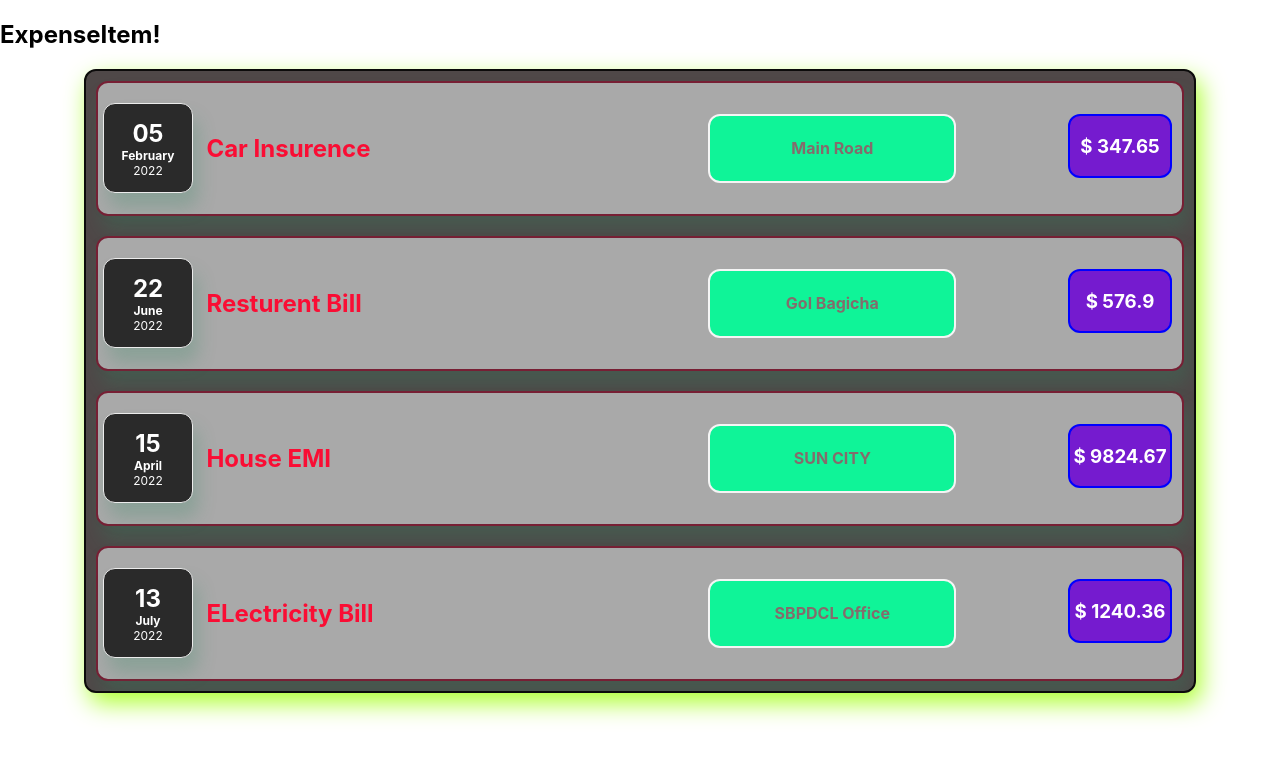
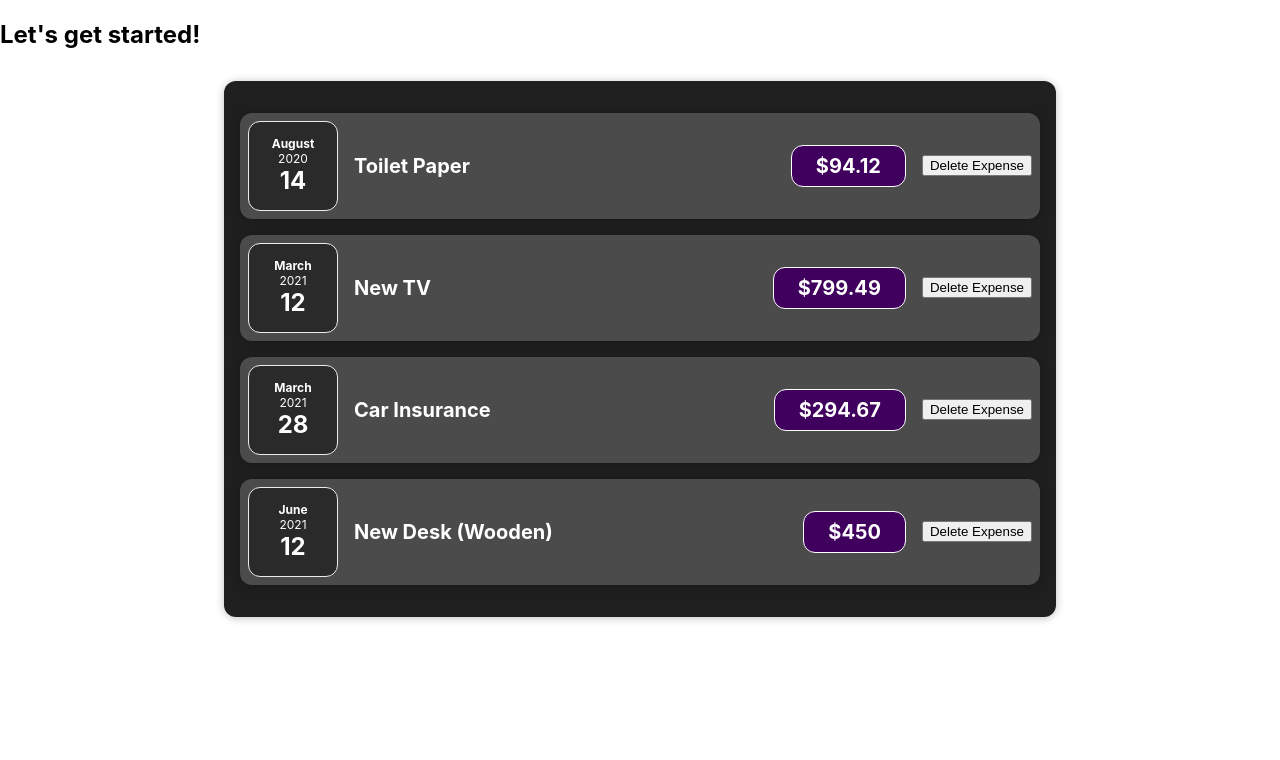
Before and after one commit to Prabhat944/full-React-project, a React (Create React App) app: page / in a window 1280 px wide. Shown: the top 760 px of the page. Built offline with nearby package versions, Linux system fonts and the light colour scheme.

Commit message:
Delete an expense from list

```diff
--- a/src/App.js
+++ b/src/App.js
@@ -1,13 +1,42 @@
-import Expenses from "./components/Expense/Expenses";
+import React from 'react';
 
-const App=() =>{
+import Expenses from './components/Expense/Expenses';
 
+const App = () => {
+  const expenses = [
+    {
+      id: 'e1',
+      title: 'Toilet Paper',
+      amount: 94.12,
+      date: new Date(2020, 7, 14),
+    },
+    { id: 'e2', title: 'New TV', amount: 799.49, date: new Date(2021, 2, 12) },
+    {
+      id: 'e3',
+      title: 'Car Insurance',
+      amount: 294.67,
+      date: new Date(2021, 2, 28),
+    },
+    {
+      id: 'e4',
+      title: 'New Desk (Wooden)',
+      amount: 450,
+      date: new Date(2021, 5, 12),
+    },
+  ];
 
-  return (<div >
-     <h2>ExpenseItem!</h2>
+  // return React.createElement(
+  //   'div',
+  //   {},
+  //   React.createElement('h2', {}, "Let's get started!"),
+  //   React.createElement(Expenses, { items: expenses })
+  // );
 
-    <Expenses />
-   </div>
+  return (
+    <div>
+      <h2>Let's get started!</h2>
+      <Expenses items={expenses} />
+    </div>
   );
 }
 
--- a/src/components/Expense/ExpenseDate.css
+++ b/src/components/Expense/ExpenseDate.css
@@ -6,11 +6,9 @@
   border: 1px solid #ececec;
   background-color: #2a2a2a;
   color: white;
+  border-radius: 12px;
   align-items: center;
   justify-content: center;
-    max-width: 20%;
-    margin-left: 5px;
-
 }
 
 .expense-date__month {
--- a/src/components/Expense/ExpenseDate.js
+++ b/src/components/Expense/ExpenseDate.js
@@ -1,15 +1,19 @@
+import React from 'react';
+
 import './ExpenseDate.css';
-import Card from '../UI/Card';
 
-const ExpenseDate=(props)=>{
-    const month=props.date.toLocaleString('en-US',{month:'long'});
-    const day=props.date.toLocaleString('en-US',{day:'2-digit'});
-    const year=props.date.getFullYear();
-    return <Card className='expense-date'>
-           <div className='expense-date__day'>{day}</div>
-           <div className='expense-date__month'>{month}</div>
-           <div className='expense-date__year'>{year}</div>
-    </Card>
-}
+const ExpenseDate = (props) => {
+  const month = props.date.toLocaleString('en-US', { month: 'long' });
+  const day = props.date.toLocaleString('en-US', { day: '2-digit' });
+  const year = props.date.getFullYear();
+
+  return (
+    <div className='expense-date'>
+      <div className='expense-date__month'>{month}</div>
+      <div className='expense-date__year'>{year}</div>
+      <div className='expense-date__day'>{day}</div>
+    </div>
+  );
+};
 
 export default ExpenseDate;
--- a/src/components/Expense/ExpenseDetail.css
+++ /dev/null
@@ -1,40 +0,0 @@
-
-.expense-item__description {
-  display: flex;
-  width:90%;
-  justify-content: space-between;
-
-}
-
-.expense-item__description h2{
- color: rgb(250, 13, 52);
- width: 40%;
-
-}
-
-  .expense-item__price {
-    display: flex;
-    border:2px solid blue;
-    height:80%;
-    width:100px;
-    background-color: rgb(117, 27, 207);
-    color: white;
-    border-radius: 12px;
-    margin-right: 10px;
-    justify-content: center;
-    align-items: center;
-  }
-
-  .expense-item__location{
-    display: flex;;
-   border: 2px solid rgb(245, 245, 245);
-   background-color: rgb(15, 244, 152);
-   color: rgb(132, 108, 108);
-   font-weight: bold;
-   width:25%;
-   border-radius: 12px;
-   align-items: center;
-   justify-content: center;
-
-
-}
--- a/src/components/Expense/ExpenseDetail.js
+++ /dev/null
@@ -1,17 +0,0 @@
-import './ExpenseDetail.css';
-
-
-
-const ExpenseDetail=(props)=>{
-
-    return  <span className="expense-item__description">
-           <h2>{props.title}</h2>
-           <div className="expense-item__location">{props.location}</div>
-           <div className="expense-item__price"><h3>$ {props.amount}</h3></div>
-           </span>
-
-
-}
-
-
-export default ExpenseDetail;
--- a/src/components/Expense/ExpenseItem.css
+++ b/src/components/Expense/ExpenseItem.css
@@ -1,8 +1,54 @@
 .expense-item {
   display: flex;
-  border:2px solid rgb(119, 31, 52);
-  background-color: darkgrey;
   justify-content: space-between;
   align-items: center;
+  padding: 0.5rem;
+  margin: 1rem 0;
+  background-color: #4b4b4b;
+}
 
+.expense-item__description {
+  display: flex;
+  flex-direction: column;
+  gap: 1rem;
+  align-items: flex-end;
+  flex-flow: column-reverse;
+  justify-content: flex-start;
+  flex: 1;
+}
+
+.expense-item h2 {
+  color: #3a3a3a;
+  font-size: 1rem;
+  flex: 1;
+  margin: 0 1rem;
+  color: white;
+}
+
+.expense-item__price {
+  font-size: 1rem;
+  font-weight: bold;
+  color: white;
+  background-color: #40005d;
+  border: 1px solid white;
+  padding: 0.5rem;
+  border-radius: 12px;
+}
+
+@media (min-width: 580px) {
+  .expense-item__description {
+    flex-direction: row;
+    align-items: center;
+    justify-content: flex-start;
+    flex: 1;
   }
+
+  .expense-item__description h2 {
+    font-size: 1.25rem;
+  }
+
+  .expense-item__price {
+    font-size: 1.25rem;
+    padding: 0.5rem 1.5rem;
+  }
+}
--- a/src/components/Expense/ExpenseItem.js
+++ b/src/components/Expense/ExpenseItem.js
@@ -1,15 +1,23 @@
-import "./ExpenseItem.css";
-import ExpenseDate from "./ExpenseDate";
-import ExpenseDetail from "./ExpenseDetail";
+import React from 'react';
+
+import ExpenseDate from './ExpenseDate';
 import Card from '../UI/Card';
-const ExpenseItem = (props) =>{
+import './ExpenseItem.css';
 
-return <Card className="expense-item">
-          <ExpenseDate date={props.date}/>
-          <ExpenseDetail title={props.title} location={props.location} amount={props.amount} />
-
+const ExpenseItem = (props) => {
+    const remove=()=>{
+        props.removed(props.id);
+    }
+  return (
+    <Card className='expense-item'>
+      <ExpenseDate date={props.date} />
+      <div className='expense-item__description'>
+        <h2>{props.title}</h2>
+        <div className='expense-item__price'>${props.amount}</div>
+        <button type='submit'  onClick={remove}>Delete Expense</button>
+      </div>
     </Card>
+  );
 }
 
-
 export default ExpenseItem;
--- a/src/components/Expense/Expenses.css
+++ b/src/components/Expense/Expenses.css
@@ -1,12 +1,7 @@
-.expenses{
-display:grid;
-background-color: rgb(79, 72, 72);
-grid-row-gap: 20px;
-border:2px solid rgb(12, 11, 11);
-width:85%;
-height:600px;
-margin:auto;
-padding: 10px;
-box-shadow: 5px 10px 25px greenyellow;
-overflow: auto;
-}
+.expenses {
+    padding: 1rem;
+    background-color: rgb(31, 31, 31);
+    margin: 2rem auto;
+    width: 50rem;
+    max-width: 95%;
+  }
--- a/src/components/Expense/Expenses.js
+++ b/src/components/Expense/Expenses.js
@@ -1,21 +1,62 @@
+import React, { useState } from 'react';
+
 import ExpenseItem from './ExpenseItem';
+import Card from '../UI/Card';
 import './Expenses.css';
-import Card from '../UI/Card';
-const Expenses = ()=>{
-    const expense=[
-        {title:"Car Insurence",amount:347.65,date:new Date(2022, 1, 5),location:"Main Road"},
-        {title:"Resturent Bill",amount:576.90,date:new Date(2022, 5, 22),location:"Gol Bagicha"},
-        {title:"House EMI",amount:9824.67,date:new Date(2022, 2, 46),location:"SUN CITY"},
-        {title:"ELectricity Bill",amount:1240.36,date:new Date(2022, 6, 13),location:"SBPDCL Office"}
-      ]
-    return <Card className='expenses'>
-    <ExpenseItem title={expense[0].title} amount={expense[0].amount} date={expense[0].date} location={expense[0].location}></ExpenseItem>
-    <ExpenseItem title={expense[1].title} amount={expense[1].amount} date={expense[1].date} location={expense[1].location}></ExpenseItem>
-    <ExpenseItem title={expense[2].title} amount={expense[2].amount} date={expense[2].date} location={expense[2].location}></ExpenseItem>
-    <ExpenseItem title={expense[3].title} amount={expense[3].amount} date={expense[3].date} location={expense[3].location}></ExpenseItem>
 
+const Expenses = (props) => {
+const [removedlist,setremovedlist]=useState(props.items);
+
+  const deleteHandler=event=>{
+    setremovedlist(prevList=>{
+      const updatedlist=prevList.filter(prev=>prev.id !== event)
+      return updatedlist;
+    })
+
+  }
+
+
+
+  return (
+    <Card className="expenses">
+      { removedlist.map(obj=>(<ExpenseItem
+        key={obj.id}
+        id={obj.id}
+        title={obj.title}
+        amount={obj.amount}
+        date={obj.date}
+        removed={deleteHandler}
+      />))}
+      {/* <ExpenseItem
+        id={props.items[0].id}
+        title={props.items[0].title}
+        amount={props.items[0].amount}
+        date={props.items[0].date}
+        remove={deleteHandler}
+      />
+      <ExpenseItem
+
+        id={props.items[1].id}
+        amount={props.items[1].amount}
+        date={props.items[1].date}
+        remove={deleteHandler}
+      />
+      <ExpenseItem
+
+        id={props.items[2].id}
+        amount={props.items[2].amount}
+        date={props.items[2].date}
+        remove={deleteHandler}
+      />
+      <ExpenseItem
+
+        id={props.items[3].id}
+        amount={props.items[3].amount}
+        date={props.items[3].date}
+        remove={deleteHandler}
+      /> */}
     </Card>
+  );
 }
 
-
 export default Expenses;
--- a/src/components/UI/Card.css
+++ b/src/components/UI/Card.css
@@ -1,4 +1,4 @@
-.card{
+.card {
     border-radius: 12px;
-    box-shadow:5px 15px 18px rgba(49, 141, 100, 0.25);
-}
+    box-shadow: 0 1px 8px rgba(0, 0, 0, 0.25);
+  }
--- a/src/components/UI/Card.js
+++ b/src/components/UI/Card.js
@@ -1,7 +1,11 @@
+import React from 'react';
+
 import './Card.css';
-const Card=(props)=>{
-const cards='card '+ props.className;
-    return <div className={cards}>{props.children}</div>
-}
+
+const Card = (props) => {
+  const classes = 'card ' + props.className;
+
+  return <div className={classes}>{props.children}</div>;
+};
 
 export default Card;
```
Lines whose indentation alone changed are shown as unchanged.
